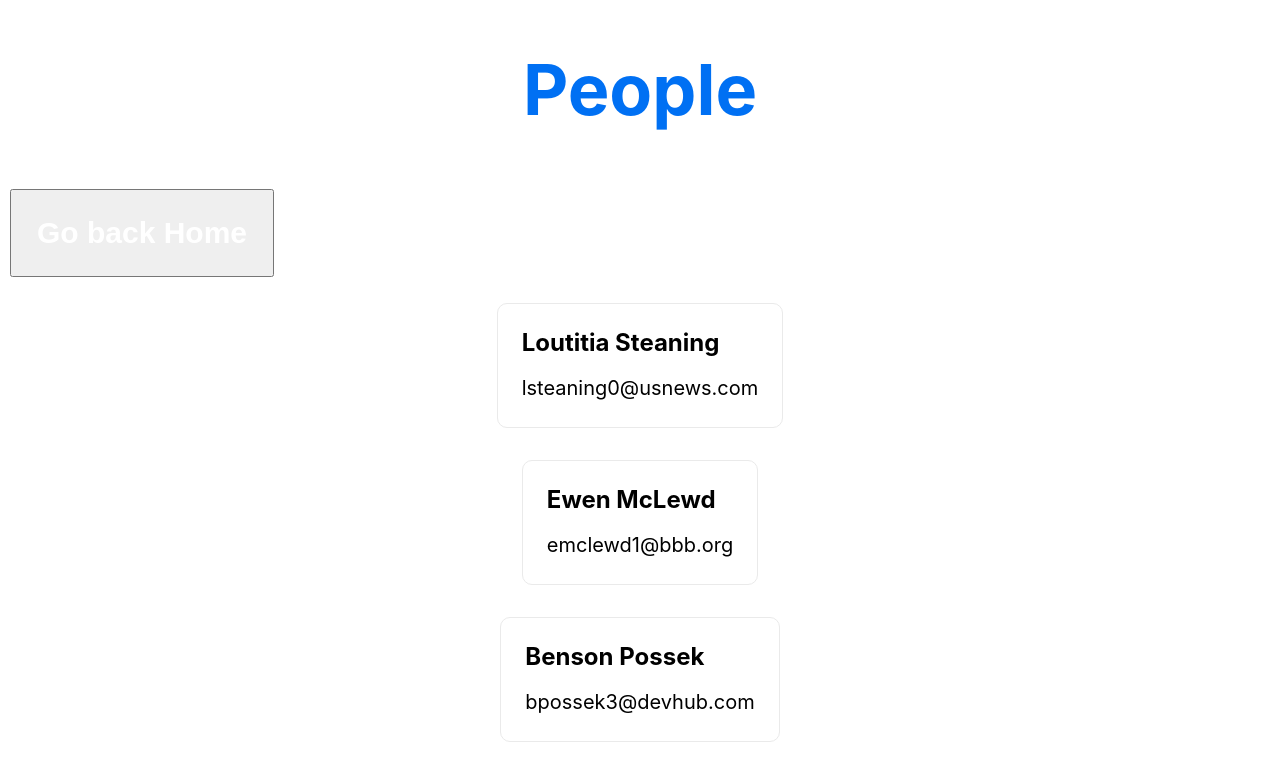
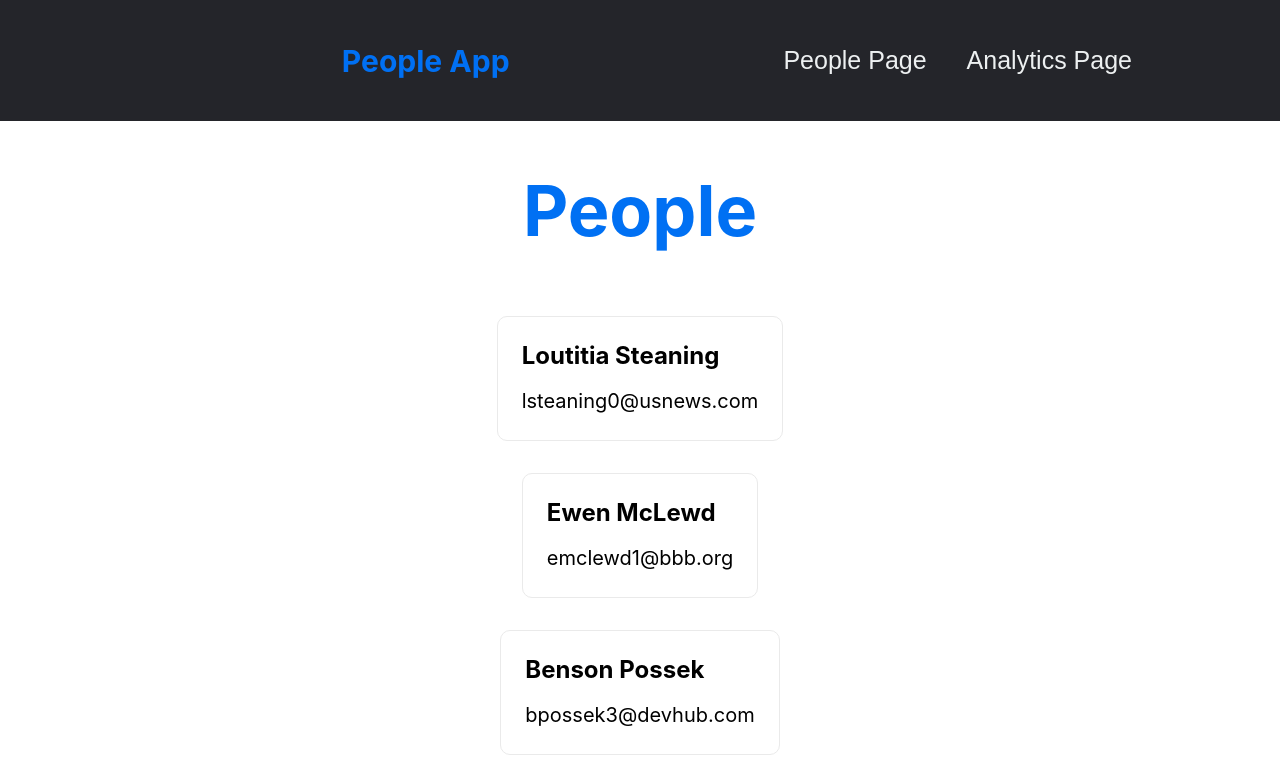
Before and after one commit to cosminwolf16/frontend-test, a Next.js app: page /people in a window 1280 px wide. Shown: the top 774 px of the page. Built offline with nearby package versions, Linux system fonts and the light colour scheme.

Commit message:
implement navigation + nesting classes

```diff
--- /dev/null
+++ b/components/Navigation/index.tsx
@@ -0,0 +1,26 @@
+import Link from 'next/link';
+import styles from 'styles/Navigation.module.scss';
+
+export const Navigation = () => {
+  return (
+    <nav className={styles.navigation}>
+      <header>
+        <Link href="/">
+          <a className={styles.logo}>People App</a>
+        </Link>
+        <nav>
+          <ul className={styles.navLinks}>
+            <li>
+              <Link href="/people">People Page</Link>
+            </li>
+            <li>
+              <Link href="/analytics">Analytics Page</Link>
+            </li>
+          </ul>
+        </nav>
+      </header>
+    </nav>
+  );
+};
+
+export default Navigation;
--- a/pages/api/people/index.ts
+++ b/pages/api/people/index.ts
@@ -2,7 +2,9 @@ import { NextApiRequest, NextApiResponse } from 'next';
 import mock_data from './mock-data.json';
 
 const handler = (req: NextApiRequest, res: NextApiResponse) => {
-  res.status(200).json(mock_data);
+  if (req.method === 'GET') {
+    res.status(200).json(mock_data);
+  }
 };
 
 export default handler;
--- a/pages/index.tsx
+++ b/pages/index.tsx
@@ -2,6 +2,7 @@ import type { NextPage } from 'next';
 import Head from 'next/head';
 import Link from 'next/link';
 import styles from 'styles/Home.module.scss';
+import Navigation from 'components/Navigation';
 
 const Home: NextPage = () => {
   return (
@@ -11,6 +12,7 @@ const Home: NextPage = () => {
         <meta name="description" content="People App" />
         <link rel="icon" href="/favicon.ico" />
       </Head>
+      <Navigation />
 
       <div className={styles.titleContainer}>
         <h1 className={styles.title}>
--- a/pages/people/index.tsx
+++ b/pages/people/index.tsx
@@ -7,7 +7,7 @@ import { useEffect, useState } from 'react';
 import { useAppDispatch } from 'hooks/reduxHooks';
 import { loadPeopleData } from 'store/actions/peopleActions';
 import { PEOPLE_PER_PAGE } from 'constants/peopleConstants';
-import { useRouter } from 'next/router';
+import Navigation from 'components/Navigation';
 
 interface PeopleProps {
   peopleData: Person[];
@@ -22,8 +22,6 @@ const People: React.FC<PeopleProps> = ({ peopleData }) => {
 
   const dispatch = useAppDispatch();
 
-  const router = useRouter();
-
   const paginate = (pageNumber: number) => {
     window.scrollTo({
       top: 0,
@@ -35,23 +33,16 @@ const People: React.FC<PeopleProps> = ({ peopleData }) => {
 
   useEffect(() => {
     dispatch(loadPeopleData(peopleData));
-
-    // eslint-disable-next-line
-  }, []);
+  }, [dispatch, peopleData]);
 
   if (!peopleData) {
     return null;
   }
 
   return (
-    <div>
+    <div className={styles.people}>
+      <Navigation />
       <h1 className={styles.heading}>People</h1>
-      <button
-        onClick={() => router.push('/')}
-        className={styles.peopleBackButton}
-      >
-        Go back Home
-      </button>
       <PeopleList people={currentPeople} />
       <Pagination
         peoplePerPage={PEOPLE_PER_PAGE}
--- a/styles/Home.module.scss
+++ b/styles/Home.module.scss
@@ -1,7 +1,3 @@
-.container {
-  padding: 0 2rem;
-}
-
 .title span {
   color: #0070f3;
   text-decoration: none;
--- /dev/null
+++ b/styles/Navigation.module.scss
@@ -0,0 +1,41 @@
+.navigation {
+  header {
+    display: flex;
+    justify-content: flex-end;
+    align-items: center;
+    padding: 30px 10%;
+    background-color: #24252a;
+  }
+
+  .logo {
+    font-size: 30px;
+    margin: 0 auto;
+    color: #0070f3;
+    font-weight: bold;
+  }
+
+  .navLinks {
+    list-style: none;
+    display: flex;
+
+    a {
+      font-family: 'Montserrat', sans-serif;
+      font-weight: 500;
+      color: #edf0f1;
+      text-decoration: none;
+      font-size: 25px;
+    }
+
+    li {
+      padding: 0px 20px;
+
+      a {
+        transition: all 0.3s ease 0s;
+      }
+
+      a:hover {
+        color: #0088a9;
+      }
+    }
+  }
+}
--- a/styles/People.module.scss
+++ b/styles/People.module.scss
@@ -1,3 +1,4 @@
+.people {
   .grid {
     display: flex;
     align-items: center;
@@ -5,8 +6,12 @@
     flex-wrap: wrap;
     max-width: 800px;
     margin: 0 auto;
+
+    @media (max-width: 600px) {
+      width: 100%;
+      flex-direction: column;
     }
-
+  }
   .card {
     margin: 1rem;
     padding: 1.5rem;
@@ -17,30 +22,22 @@
     border-radius: 10px;
     transition: color 0.15s ease, border-color 0.15s ease;
     max-width: 300px;
-}
 
-.card:hover,
-.card:focus,
-.card:active {
+    &:hover,
+    &:focus,
+    &:active {
       color: #0070f3;
       border-color: #0070f3;
     }
 
-.card h2 {
+    h2 {
       margin: 0 0 1rem 0;
       font-size: 1.5rem;
     }
-
-.card p {
+    p {
       margin: 0;
       font-size: 1.25rem;
       line-height: 1.5;
-}
-
-@media (max-width: 600px) {
-  .grid {
-    width: 100%;
-    flex-direction: column;
     }
   }
 
@@ -50,11 +47,4 @@
     font-weight: bold;
     text-align: center;
   }
-
-.peopleBackButton {
-  padding: 25px;
-  margin: 10px;
-  color: #fff;
-  font-size: 30px;
-  font-weight: bold;
 }
```
Also changed, not shown: pages/analytics/index.tsx (+2 -6 lines), pages/people/[slug].tsx (+4 -10 lines). Lines whose indentation alone changed are shown as unchanged.
